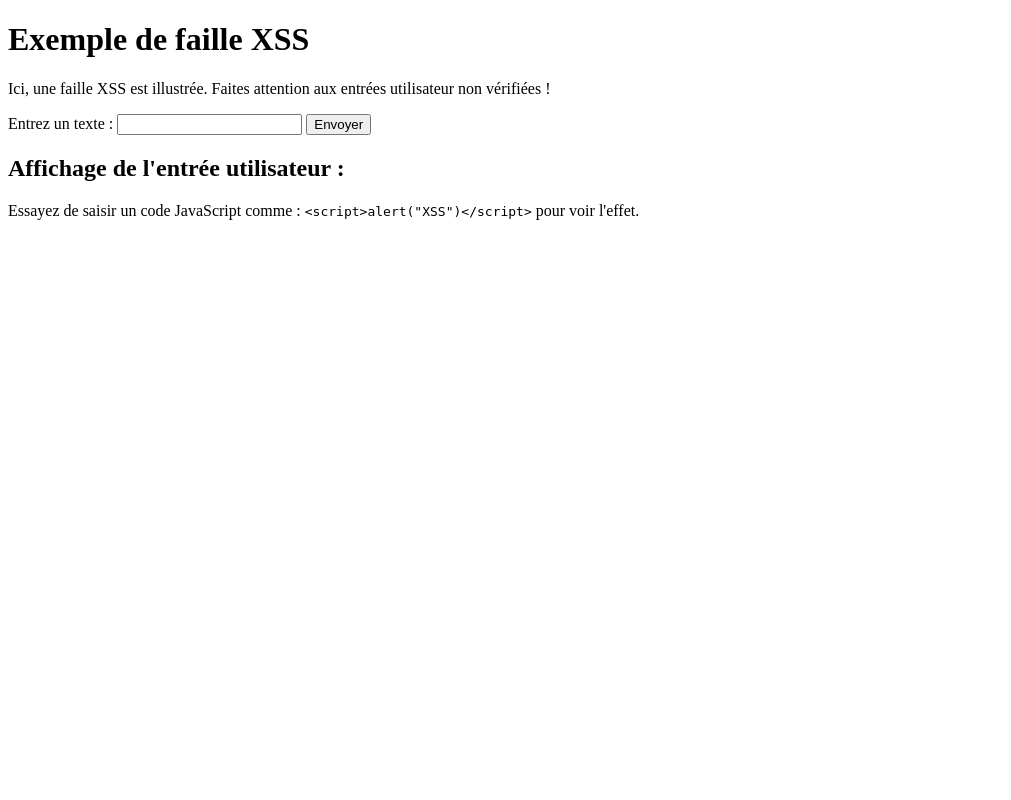
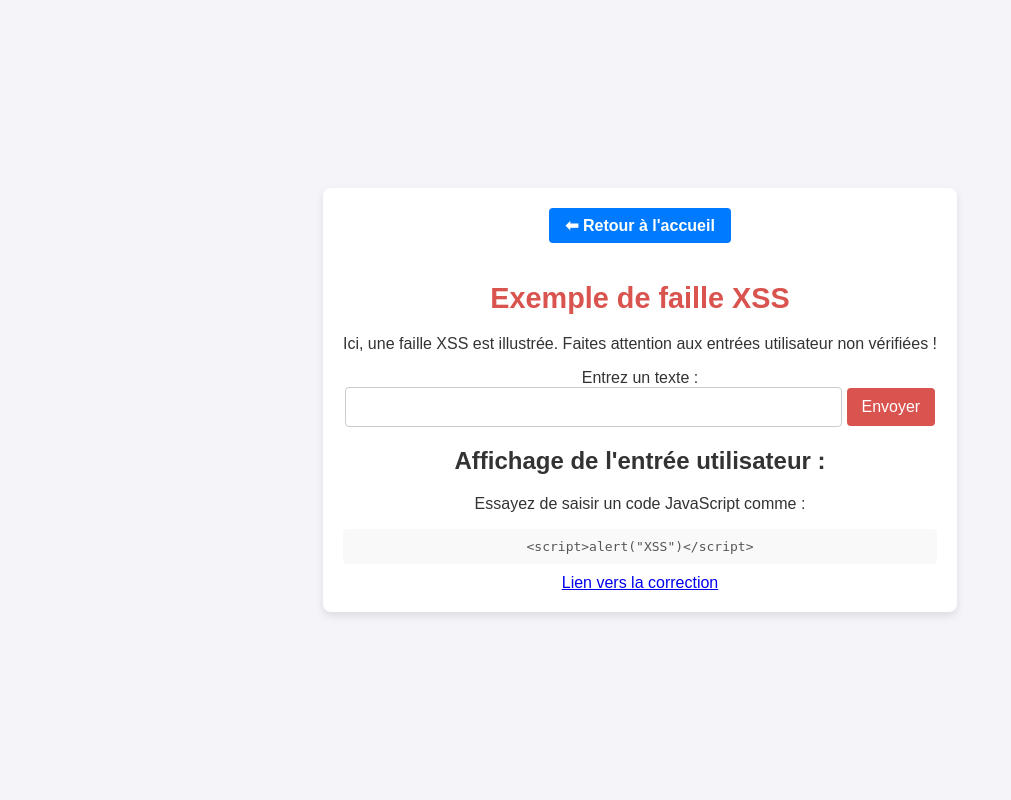
Before and after one commit to ARITOSSS/Cyber_Security_Project, a Django app: page /xss_flaw/ in a window 1280 px wide. Shown: the whole page, without its empty margins (0-1011 px from the left). Run offline with Django 5.2, Linux system fonts and the light colour scheme.

Commit message:
second flaw

```diff
--- a/security_flaws/templates/security_flaws/xss_flaw.html
+++ b/security_flaws/templates/security_flaws/xss_flaw.html
@@ -4,8 +4,90 @@
     <meta charset="UTF-8">
     <meta name="viewport" content="width=device-width, initial-scale=1.0">
     <title>Faille XSS</title>
+    <style>
+        body {
+            font-family: Arial, sans-serif;
+            background-color: #f4f4f9;
+            color: #333;
+            margin: 0;
+            padding: 0;
+            display: flex;
+            justify-content: center;
+            align-items: center;
+            min-height: 100vh;
+        }
+
+        .container {
+            max-width: 600px;
+            padding: 20px;
+            background-color: #fff;
+            box-shadow: 0 4px 8px rgba(0, 0, 0, 0.1);
+            border-radius: 8px;
+            text-align: center;
+        }
+
+        .back-button {
+            display: inline-block;
+            margin-bottom: 20px;
+            padding: 8px 16px;
+            background-color: #007bff;
+            color: white;
+            text-decoration: none;
+            border-radius: 4px;
+            font-weight: bold;
+            transition: background-color 0.3s;
+        }
+
+        .back-button:hover {
+            background-color: #0056b3;
+        }
+
+        h1 {
+            font-size: 1.8em;
+            color: #d9534f;
+            margin-bottom: 20px;
+        }
+
+        form {
+            margin-bottom: 20px;
+        }
+
+        input[type="text"] {
+            padding: 10px;
+            font-size: 1em;
+            border: 1px solid #ccc;
+            border-radius: 4px;
+            width: 80%;
+        }
+
+        button {
+            padding: 10px 15px;
+            font-size: 1em;
+            border: none;
+            border-radius: 4px;
+            background-color: #d9534f;
+            color: white;
+            cursor: pointer;
+            transition: background-color 0.3s;
+        }
+
+        button:hover {
+            background-color: #c9302c;
+        }
+
+        p.code-sample {
+            background-color: #f9f9f9;
+            padding: 10px;
+            font-family: monospace;
+            color: #555;
+            border-radius: 4px;
+            margin: 10px 0;
+        }
+    </style>
 </head>
 <body>
+    <div class="container">
+        <a href="{% url 'home' %}" class="back-button">⬅ Retour à l'accueil</a>
         <h1>Exemple de faille XSS</h1>
         <p>Ici, une faille XSS est illustrée. Faites attention aux entrées utilisateur non vérifiées !</p>
 
@@ -16,8 +98,11 @@
         </form>
 
         <h2>Affichage de l'entrée utilisateur :</h2>
-    <p>{{ user_input|safe }}</p> <!-- Le filtre 'safe' rend le site vulnérable en affichant le contenu sans échappement -->
+        <p>{{ user_input|safe }}</p>
 
-    <p>Essayez de saisir un code JavaScript comme : <code>&lt;script&gt;alert("XSS")&lt;/script&gt;</code> pour voir l'effet.</p>
+        <p>Essayez de saisir un code JavaScript comme :</p>
+        <p class="code-sample">&lt;script&gt;alert("XSS")&lt;/script&gt;</p>
+        <a href="{% url 'xss_fix' %}">Lien vers la correction</a>
+    </div>
 </body>
 </html>
--- a/security_flaws/urls.py
+++ b/security_flaws/urls.py
@@ -5,5 +5,7 @@ urlpatterns = [
     path('', views.home, name='home'),
     path('xss_flaw/', views.xss_flaw, name='xss_flaw'),
     path('xss-fix/', views.xss_fix, name='xss_fix'),
+    path('csrf_flaw/', views.csrf_flaw, name='csrf_flaw'),
+    path('csrf_fix/', views.csrf_fix, name='csrf_fix'),
 
 ]
--- a/security_flaws/views.py
+++ b/security_flaws/views.py
@@ -1,4 +1,5 @@
 from django.shortcuts import render
+from django.http import HttpResponse
 
 # Create your views here.
 
@@ -13,3 +14,15 @@ def xss_flaw(request):
 def xss_fix(request):
     user_input = request.GET.get('user_input','')
     return render(request, 'security_flaws/xss_fix.html' , {'user_input': user_input})
+
+def csrf_flaw(request):
+    if request.method == 'POST':
+        user_data = request.POST.get('user_data', '')
+        return HttpResponse(f"Données reçues : {user_data}")
+    return render(request, 'security_flaws/csrf_flaw.html')
+
+def csrf_fix(request):
+    if request.method == 'POST':
+        user_data = request.POST.get('user_data', '')
+        return HttpResponse(f"Données reçues : {user_data}")
+    return render(request, 'security_flaws/csrf_fix.html')
```
Also changed, not shown: security_flaws/templates/security_flaws/csrf_fix.html (added, +40 -0 lines), security_flaws/templates/security_flaws/csrf_flaw.html (added, +39 -0 lines), security_flaws/templates/security_flaws/home.html (+40 -24 lines), security_flaws/templates/security_flaws/xss_fix.html (+87 -2 lines). Lines whose indentation alone changed are shown as unchanged.
